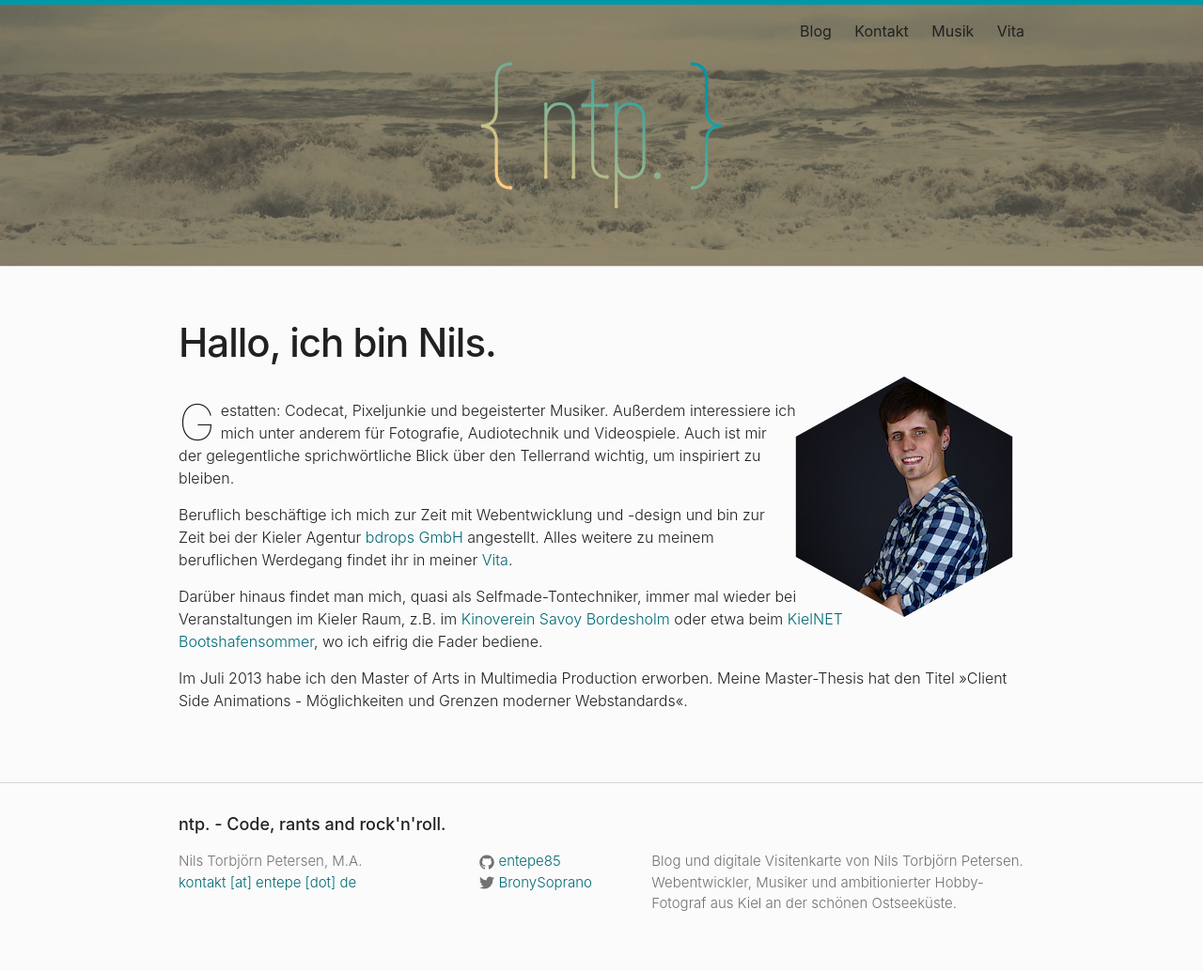
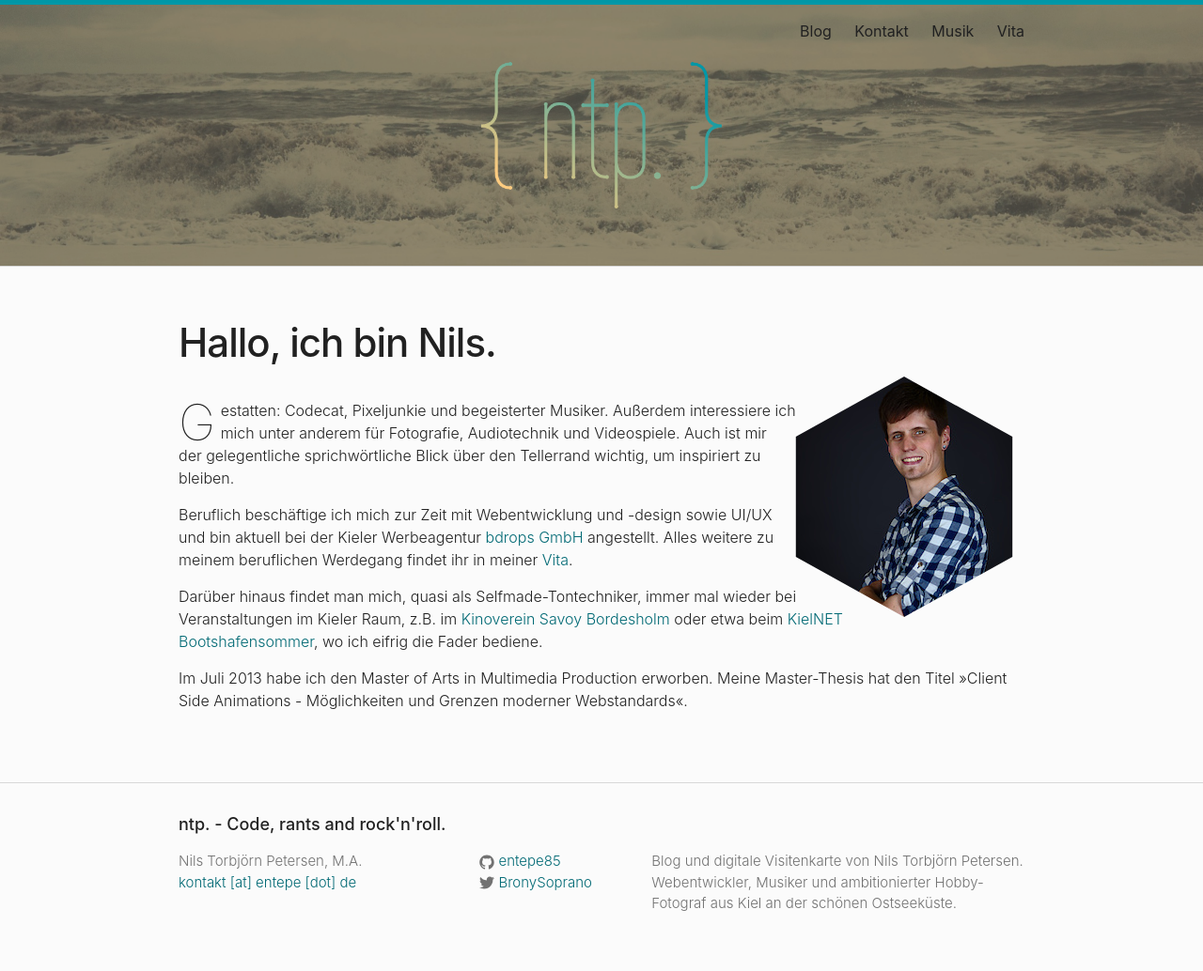
Before and after one commit to entepe85/entepe-2017, a Jekyll site: the page built from index.html, in a window 1280 px wide. Shown: the whole page at 94% size. Built offline with Jekyll 4.4.1, drawn with Linux system fonts in a browser that asks for light colours; nearby versions of some CDN libraries.

Commit message:
Update front page

```diff
--- a/index.html
+++ b/index.html
@@ -26,7 +26,7 @@ layout: default
             <span class="drop-cap">G</span>estatten: Codecat, Pixeljunkie und begeisterter Musiker. Außerdem interessiere ich mich unter anderem für Fotografie, Audiotechnik und Videospiele. Auch ist mir der gelegentliche sprichwörtliche Blick über den Tellerrand wichtig, um inspiriert zu bleiben.
         </p>
         <p>
-            Beruflich beschäftige ich mich zur Zeit mit Webentwicklung und -design und bin zur Zeit bei der Kieler Agentur <a href="http://www.bdrops.de" alt="bdrops GmbH" target="_blank" rel="noopener">bdrops GmbH</a> angestellt. Alles weitere zu meinem beruflichen Werdegang findet ihr in meiner <a href="/vita/">Vita</a>.
+            Beruflich beschäftige ich mich zur Zeit mit Webentwicklung und -design sowie UI/UX und bin aktuell bei der Kieler Werbeagentur <a href="http://www.bdrops.de" alt="bdrops GmbH" target="_blank" rel="noopener">bdrops GmbH</a> angestellt. Alles weitere zu meinem beruflichen Werdegang findet ihr in meiner <a href="/vita/">Vita</a>.
         </p>
     </div>
     <div class="row">
```
